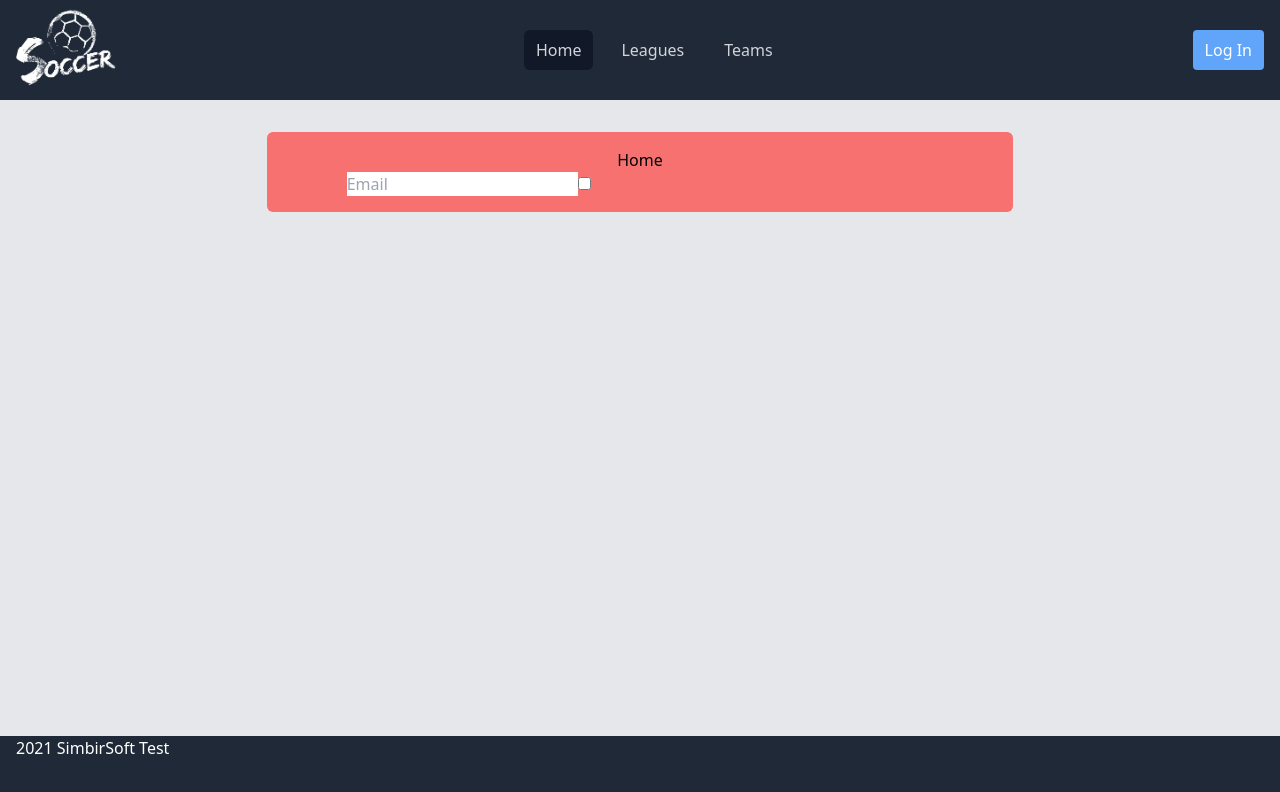
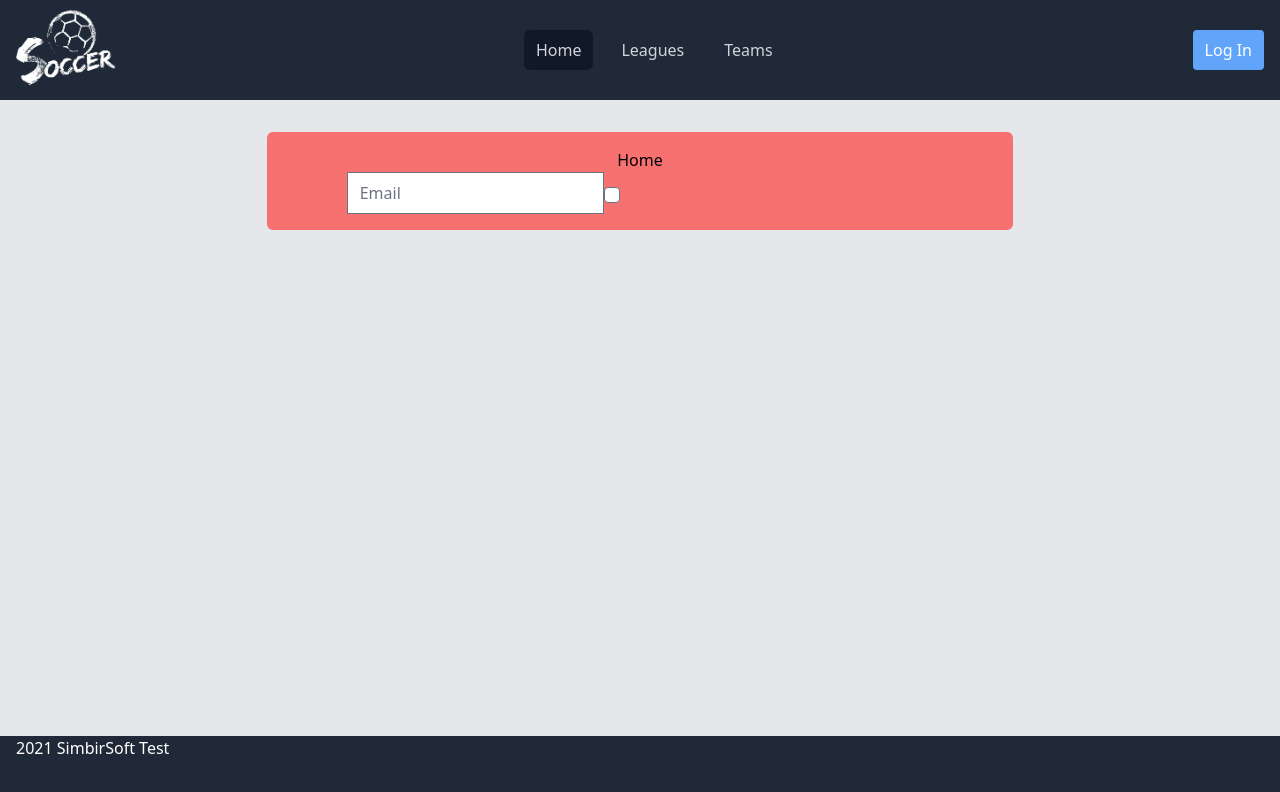
Before and after one commit to ArtemKarlov/soccer, a React (Create React App) app: page / in a window 1280 px wide. Shown: the top 792 px of the page. Built offline with nearby package versions, Linux system fonts and the light colour scheme; the HTML template or start-up script is replaced by a standard one.

Commit message:
install tailwindcss/forms plugin

```diff
--- a/package.json
+++ b/package.json
@@ -4,6 +4,7 @@
   "private": true,
   "dependencies": {
     "@craco/craco": "^6.0.0",
+    "@tailwindcss/forms": "^0.2.1",
     "@tailwindcss/postcss7-compat": "^2.0.2",
     "@testing-library/jest-dom": "^5.11.6",
     "@testing-library/react": "^11.2.2",
--- a/tailwind.config.js
+++ b/tailwind.config.js
@@ -9,5 +9,7 @@ module.exports = {
       backgroundColor: ['active'],
     },
   },
-  plugins: [],
+  plugins: [
+    require('@tailwindcss/forms'),
+  ],
 }
```
Also changed, not shown: 2 other files (tests, documents, lock files or other folders).
